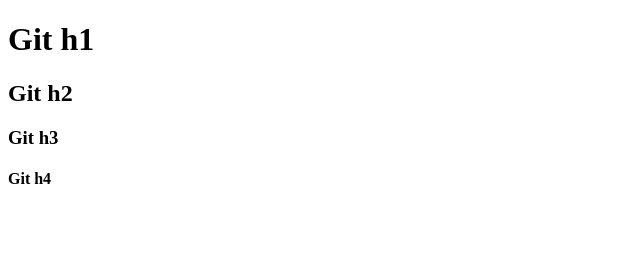
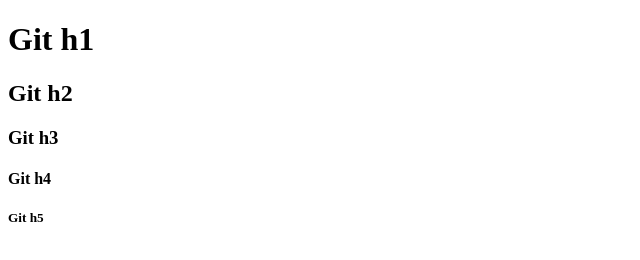
Before and after one commit to nazarov06/git-commit, a plain HTML site: page index.htm in a window 1280 px wide. Shown: the full height of the page, 0-640 px from the left. Drawn offline with Linux system fonts and the light colour scheme.

Commit message:
add h5 tag

```diff
--- a/index.htm
+++ b/index.htm
@@ -11,5 +11,6 @@
     <h2>Git h2</h2>
     <h3>Git h3</h3>
     <h4>Git h4</h4>
+    <h5>Git h5</h5>
 </body>
 </html>
```
